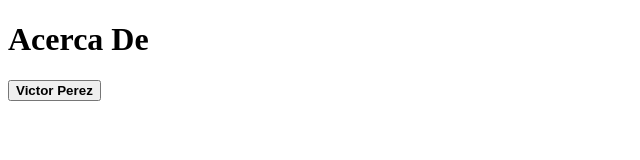
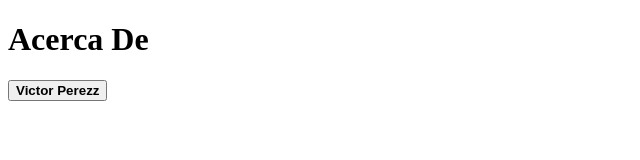
Before and after one commit to reynelvillca/examen_final_grupo_4, a plain HTML site: page reynel.html in a window 1280 px wide. Shown: the full height of the page, 0-640 px from the left. Drawn offline with Linux system fonts and the light colour scheme.

Commit message:
actualizacion

```diff
--- a/reynel.html
+++ b/reynel.html
@@ -9,6 +9,7 @@
 <body>
     <h1> Acerca De </h1>
     <button>
-        <b>Victor Perez</b>
+        <b>Victor Perezz</b>
+
 </body>
 </html>
```
